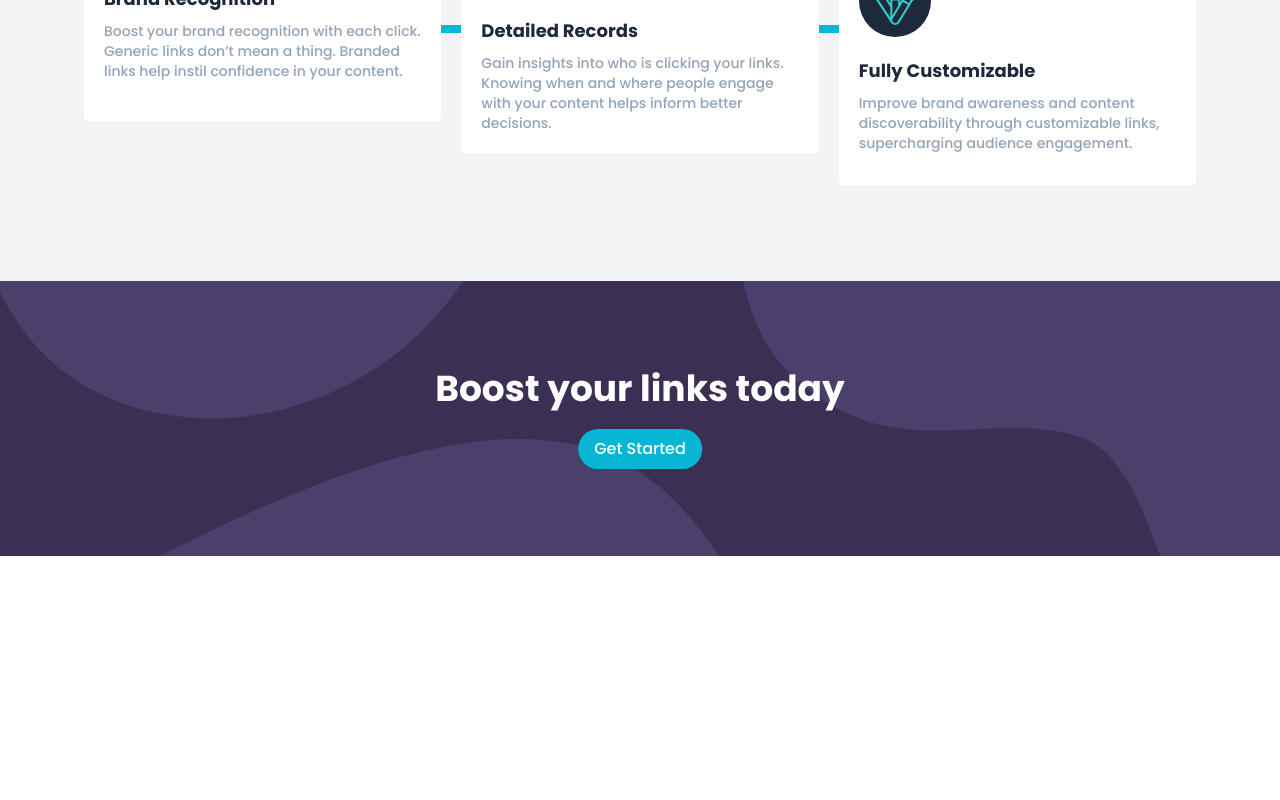
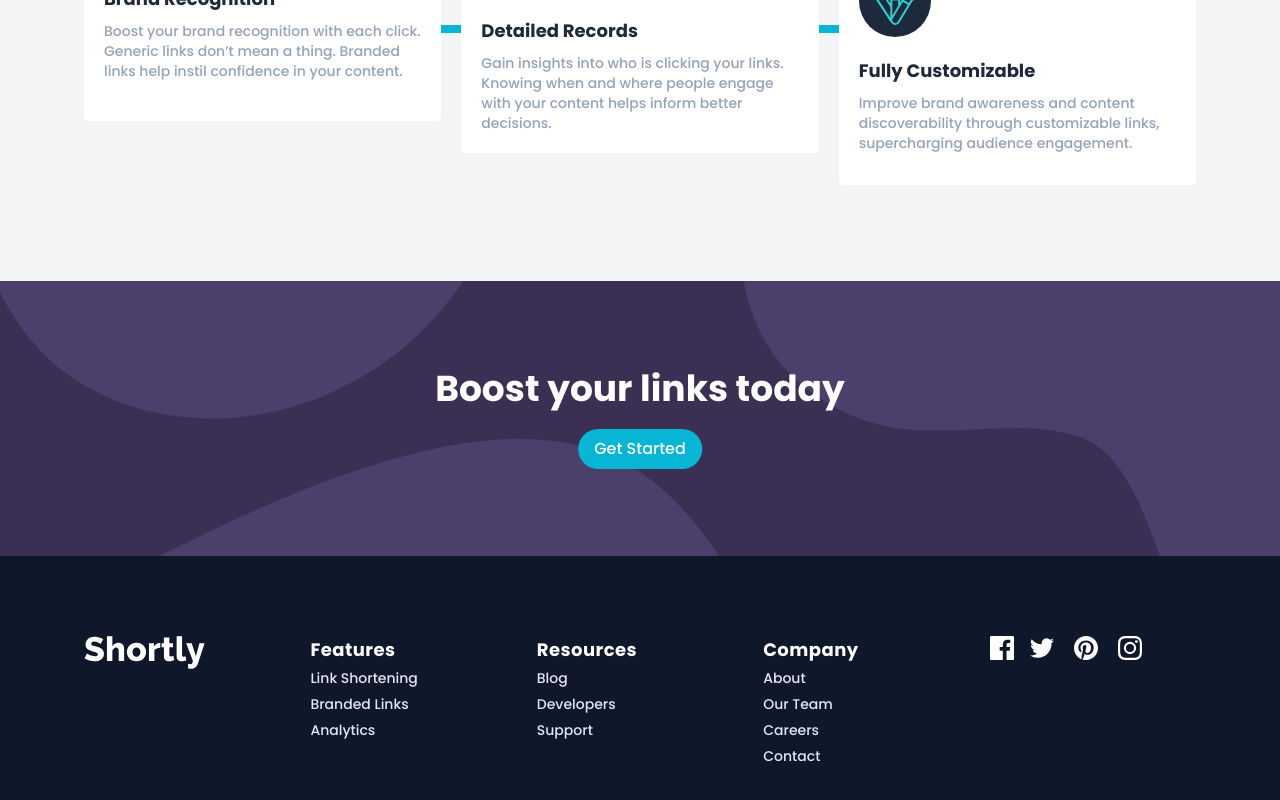
Before and after one commit to Adit0507/URL-Shortener, a React (Create React App) app: page / in a window 1280 px wide. Shown: the part 1280-2080 px from the top of the page. Before the commit the page ends 1836 px from the top, so only its background shows below. Built offline with nearby package versions, Linux system fonts and the light colour scheme.

Commit message:
Completed

```diff
--- a/public/index.html
+++ b/public/index.html
@@ -24,11 +24,11 @@
       work correctly both with client-side routing and a non-root public URL.
       Learn how to configure a non-root public URL by running `npm run build`.
     -->
-    <<<<<<< HEAD
+    <!-- <<<<<<< HEAD -->
     <title>URL Shortening API | Frontend Mentor</title>
     =======
     <title>Frontend Mentor | Shortly URL shortening API Challenge</title>
-    >>>>>>> 8f6a104fb66c0a9d977e198f02176e7808f062cd
+    <!-- >>>>>>> 8f6a104fb66c0a9d977e198f02176e7808f062cd -->
   </head>
   <body>
     <noscript>You need to enable JavaScript to run this app.</noscript>
--- a/src/App.js
+++ b/src/App.js
@@ -3,6 +3,7 @@
 import Header from "./components/Header";
 import Shortener from "./components/Shortener";
 import Showcase from "./components/Showcase";
+import Footer from "./components/Footer";
 
 export default function App() {
   return (
@@ -12,6 +13,7 @@
       <Shortener />
       <Advanced />
       <Boost />
+      <Footer />
     </>
   );
 }
--- /dev/null
+++ b/src/components/Footer.js
@@ -0,0 +1,102 @@
+import Facebook from "../images/icon-facebook.svg";
+import Twitter from "../images/icon-twitter.svg";
+import Pinterest from "../images/icon-pinterest.svg";
+import Instagram from "../images/icon-instagram.svg";
+import logo from "../images/footer-logo.svg";
+
+const Footer = () => {
+  return (
+    <>
+      <footer className="bg-slate-900 py-10 lg:py-20">
+        <div className="max-width grid grid-cols-1 gap-5 md:grid-cols-3 lg:grid-cols-5">
+          <article>
+            <img src={logo} alt="" />
+          </article>
+
+          <artic1e>
+            <h3 className="text-white text-lg font-bold tracking-wide">
+              Features
+            </h3>
+            <ul>
+              <li>
+                <button className="text-slate-200 text-sm mt-1">
+                  Link Shortening
+                </button>
+              </li>
+              <li>
+                <button className="text-slate-200 text-sm mt-1">
+                  Branded Links
+                </button>
+              </li>
+              <li>
+                <button className="text-slate-200 text-sm mt-1">
+                  Analytics
+                </button>
+              </li>
+            </ul>
+          </artic1e>
+
+          <article>
+            <h3 className="text-white text-lg font-bold tracking-wide">
+              Resources
+            </h3>
+            <ul>
+              <li>
+                <button className="text-slate-200 text-sm mt-1">Blog</button>
+              </li>
+              <li>
+                <button className="text-slate-200 text-sm mt-1">
+                  Developers
+                </button>
+              </li>
+              <li>
+                <button className="text-slate-200 text-sm mt-1">Support</button>
+              </li>
+            </ul>
+          </article>
+
+          <article>
+            <h3 className="text-white text-lg font-bold tracking-wide">
+              Company
+            </h3>
+            <ul>
+              <li>
+                <button className="text-slate-200 text-sm mt-1">About</button>
+              </li>
+              <li>
+                <button className="text-slate-200 text-sm mt-1">
+                  Our Team
+                </button>
+              </li>
+              <li>
+                <button className="text-slate-200 text-sm mt-1">Careers</button>
+              </li>
+              <li>
+                <button className="text-slate-200 text-sm mt-1">Contact</button>
+              </li>
+            </ul>
+          </article>
+
+          <article>
+            <ul className="flex items-center">
+              <li>
+                <img src={Facebook} alt="" />
+              </li>
+              <li className="ml-4">
+                <img src={Twitter} alt="" />
+              </li>
+              <li className="mx-5">
+                <img src={Pinterest} alt="" />
+              </li>
+              <li>
+                <img src={Instagram} alt="" />
+              </li>
+            </ul>
+          </article>
+        </div>
+      </footer>
+    </>
+  );
+};
+
+export default Footer;
```
